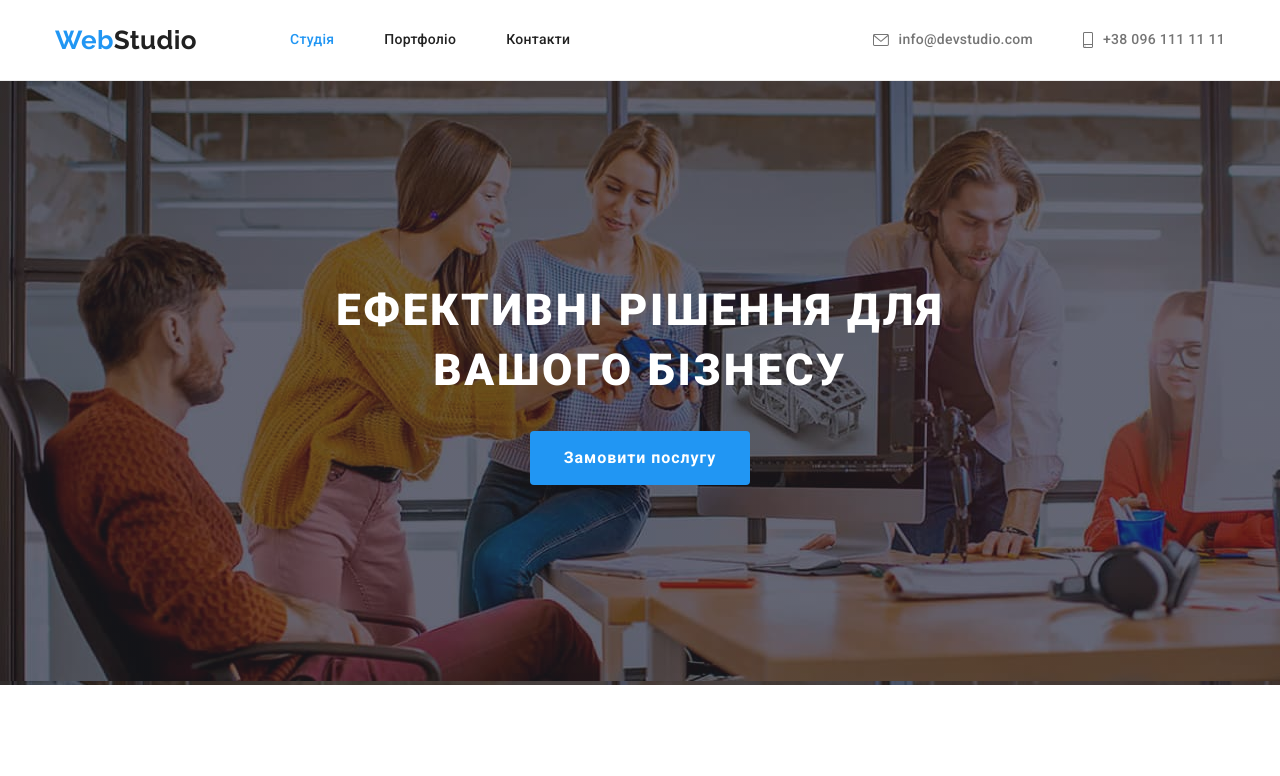
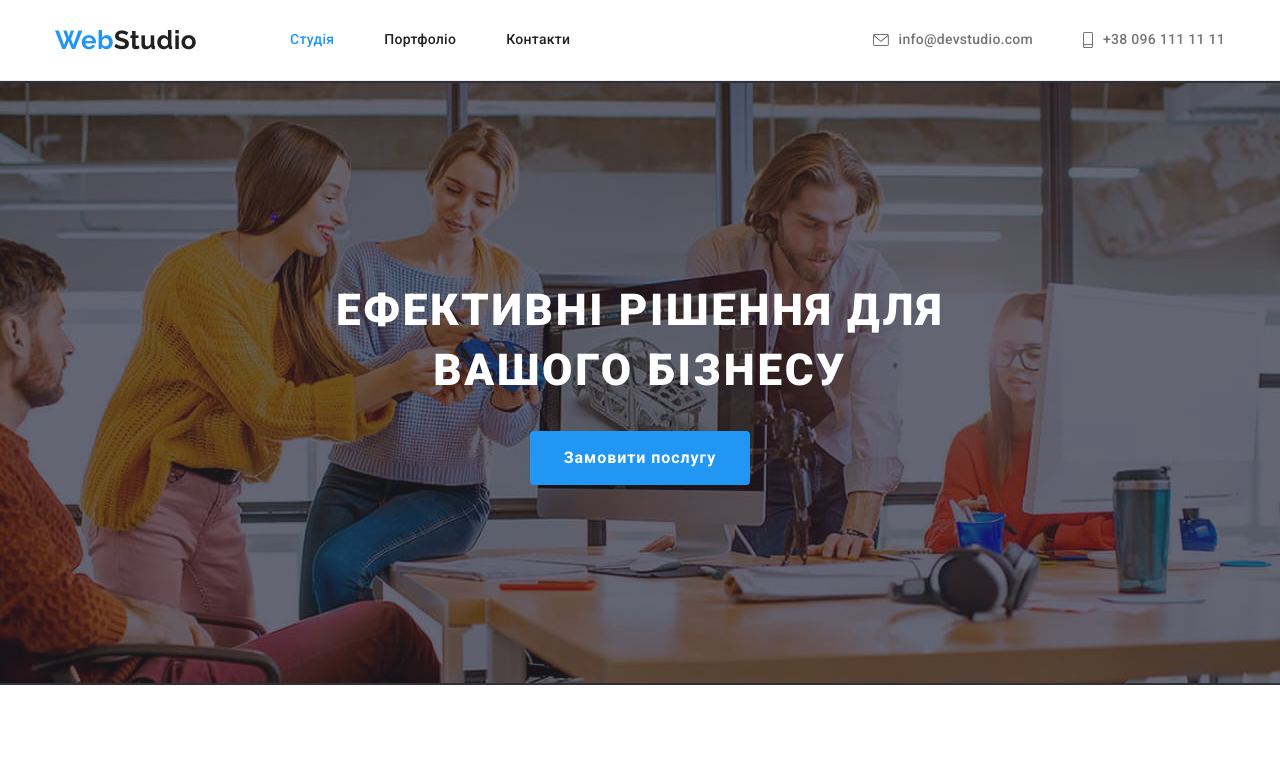
Before and after one commit to brendi07/goit-markup-hw-04, a plain HTML site: page index.html in a window 1280 px wide. Shown: the top 776 px of the page. Drawn offline with nearby package versions, Linux system fonts and the light colour scheme.

Commit message:
changed bg

```diff
--- a/css/styles.css
+++ b/css/styles.css
@@ -151,6 +151,7 @@ letter-spacing: 0.02em;
 /*hero*/
 
 .hero {
+    max-width: 1600px;
     background-color: var(--background-color-title);
     background-image: linear-gradient(
         to right,
@@ -158,6 +159,10 @@ letter-spacing: 0.02em;
         rgba(47, 48, 58, 0.4)
         ),
     url(../images/hero-background.jpg);
+    background-repeat: no-repeat;
+    background-position: center;
+    margin-left: auto;
+    margin-right: auto;
     padding-top: 200px;
     padding-bottom: 200px;
     text-align: center;
```
